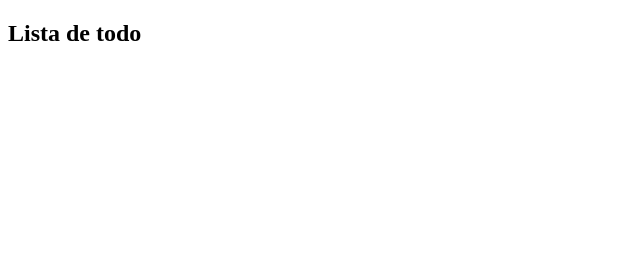
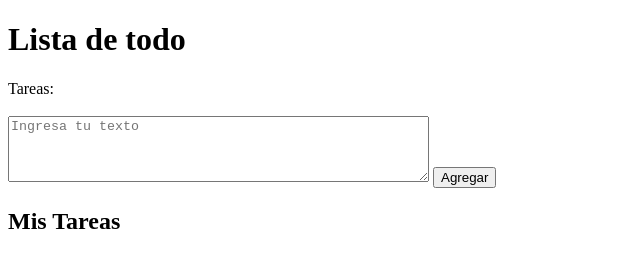
Before and after one commit to luchof5/lista-de-todo, a plain HTML site: page index.html in a window 1280 px wide. Shown: the whole page, without its empty margins (0-640 px from the left). Drawn offline with Linux system fonts and the light colour scheme.

Commit message:
html creado

```diff
--- a/index.html
+++ b/index.html
@@ -4,8 +4,34 @@
     <meta charset="UTF-8">
     <meta name="viewport" content="width=device-width, initial-scale=1.0">
     <title>Lista de todo</title>
+    <link rel="stylesheet" href="css/estilos.css">
 </head>
 <body>
-    <h2>Lista de todo</h2>
+
+    <div id="contenido">
+        <div class="container">
+
+            <h1>Lista de todo</h1>
+            <div class="row">
+                <div class="six columns">
+                    <label for="tweet">Tareas:</label>
+                    <form  id="formulario">
+                            <label for="miAreaTexto"></label>
+                            <br>
+                            <textarea id="miAreaTexto" name="miAreaTexto" rows="4" cols="50" placeholder="Ingresa tu texto"></textarea>
+                            <button type="button">Agregar</button>
+                    </form>
+                </div>
+                <div class="six columns">
+                    <h2>Mis Tareas</h2>
+                    <div id="lista-tareas"></div>
+                </div>
+            </div>
+
+        </div>
+    </div>
+
+    <script src="js/app.js"></script>
+
 </body>
 </html>
```
Also changed, not shown: css/estilos.css (added), js/app.js (added), 1 other file.
